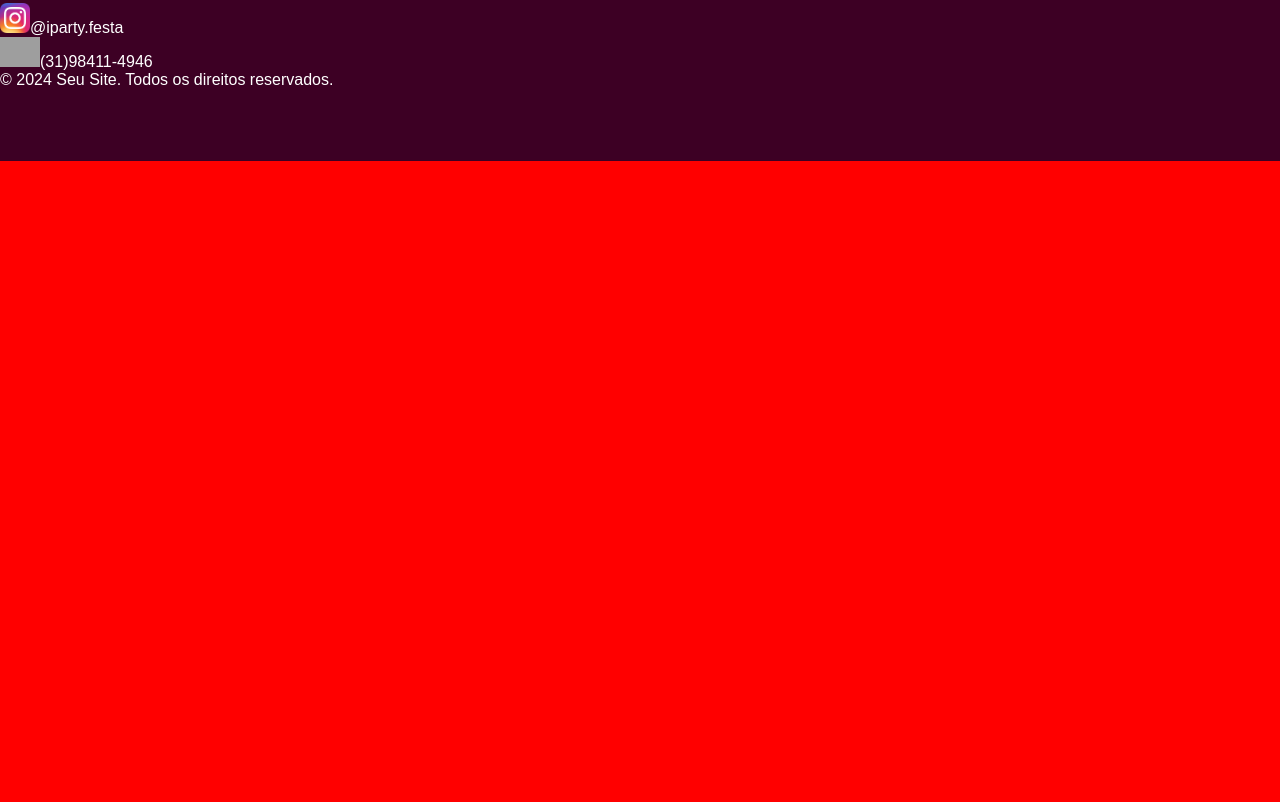
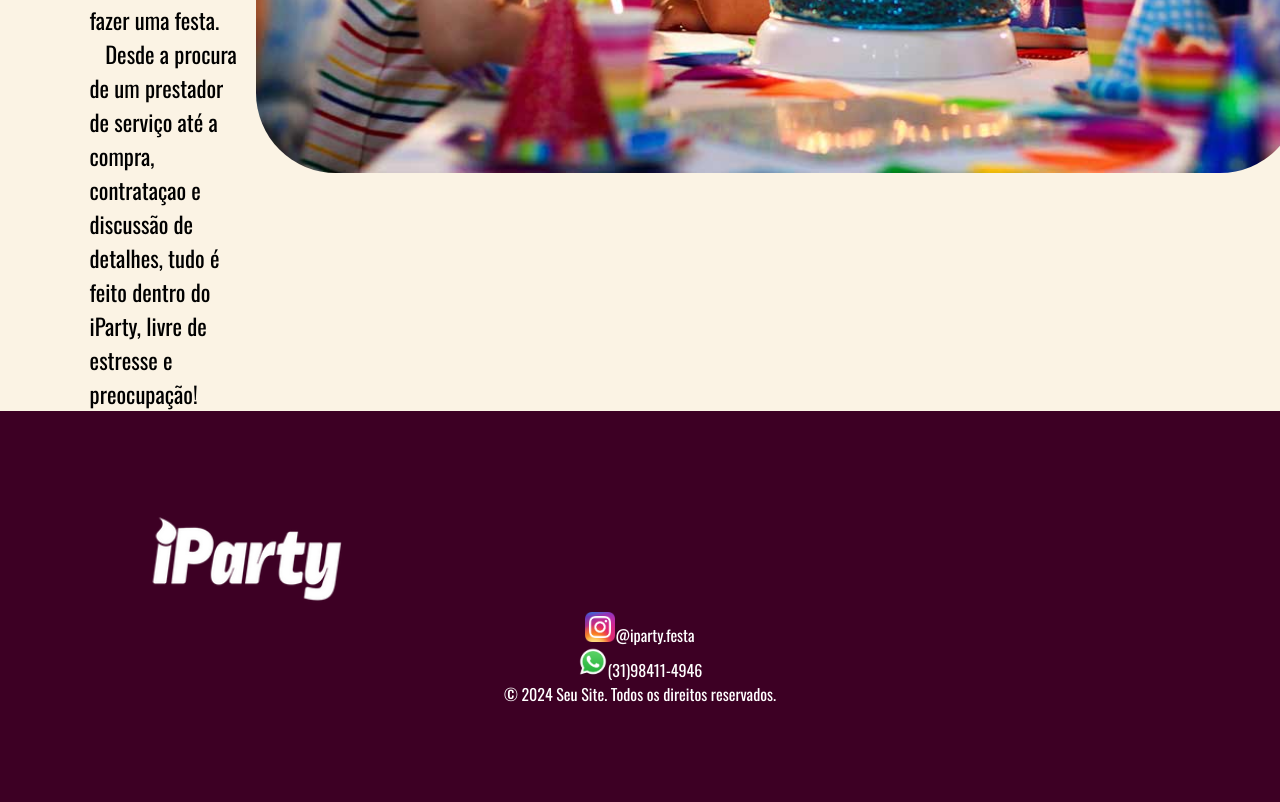
Before and after one commit to OMassinha/iParty, a PHP site: page / in a window 1280 px wide. Shown: the part 1787-2589 px from the top of the page. Before the commit the page ends 1948 px from the top, so only its background shows below. Run offline with PHP 8.4, Linux system fonts and the light colour scheme; grey boxes are pictures that could not be loaded.

Commit message:
Add files via upload

```diff
--- a/index.html
+++ b/index.html
@@ -14,7 +14,7 @@
 <body>
         <div class="corpo">
             <header>
-                <h2 class="logu"><img src="images/LogoBranco-removebg-preview.png" alt="iParty" style="height: 150px;"></h2>
+                <h2 class="logu"><img src="images/ipartylogosemfundo.png" alt="iParty" style="height: 150px;"></h2>
                 <input type="checkbox" id="check">
                 <nav class="navigation">
                     <label for="check" class="checkbtn">
@@ -65,10 +65,10 @@
         <div class="bottom-bar" id = 'contatos'>
 
             <br><br><br><br>
-            <img src="images/czM6Ly9tZWRpYS1wcml2YXRlLmNhbnZhLmNvbS81MlBYYy9NQUY3OXk1MlBYYy8xL3AucG5n.webp" alt="iparty" style="height: 100px; padding-left: 140px;">
+            <img src="images/Ipartybranco.webp" alt="iparty" style="height: 100px; padding-left: 140px;">
             <div class="contatos">
                 <p><img src="images/Instagram_icon.png" alt="insta" style="height: 30px;">@iparty.festa</p>
-                <p><img src="images/WhatsApp_icon.png.webp" alt="wpp" style="height: 30px;">(31)98411-4946</p>
+                <p><img src="images/iconewhatsapp.webp" alt="wpp" style="height: 30px;">(31)98411-4946</p>
                 <p>&copy; 2024 Seu Site. Todos os direitos reservados.</p>
             </div>
 
--- a/style.css
+++ b/style.css
@@ -2,11 +2,11 @@
     margin: 0;
     padding: 0;
     box-sizing: border-box;
-    font-family: sans-serif;
-    overflow-x: hidden;
+    font-family: Oswald;
 }
 body{
     background-color: #FBF3E4;
+    overflow-x: hidden;
 }
 .corpo{
     background-color: #FBF3E4;
@@ -14,8 +14,7 @@ body{
     justify-content: center;
     align-items: center;
     min-height: 100vh;
-    background: url('images/amigos2.jpg') no-repeat;
-    background-color: #3D0024;
+    background: url('images/Fundoamigos.png') no-repeat;
     background-size: cover;
     background-position: center;
 }
@@ -40,7 +39,7 @@ header{
 .navigation a{
     position:relative;
     font-size: 30px;
-    color: #3D0024;
+    color: #FBF3E4;
     font-weight: 700;
     margin-left: 80px;
 
@@ -62,16 +61,17 @@ header{
 }
 
 .tituloum{
+    color: #FBF3E4;
     padding-left: 8%;
     padding-right: 30%;
-    font-size: 60px;
+    font-size: 80px;
 }
 
 .butao{
     font-size: 50px;
     font-weight: 900;
     color: white;
-    background-color: #3D0024;
+    background-color: #b91746;
     border: none;
     text-align: center;
     text-decoration: none;
@@ -84,6 +84,7 @@ header{
     background-color: #72164c;
 }
 .linhafoda{
+    color: #FBF3E4;
     font-weight: 600;
     position: absolute;
     bottom: 20px;
@@ -94,16 +95,32 @@ header{
     justify-content: space-between;
 }
 .texto1{
-    display: inline-block;
-    background-color: red;
+    display: flex;
+    align-items: center;
     justify-content: center;
+    flex-direction: column;
 }
+.texto1 p{
+    font-size: 0.6cm;
+    padding-left: 35%;
+    padding-right: 5%;
+}
+
 .imagemfesta{
-    background-color: brown;
+    display: flex;
+    align-items:center;
+    justify-content: left;
 }
 .bottom-bar{
     color: white;
     background-color: #3D0024;
+
+}
+.contatos{
+    display: flex;
+    align-items: center;
+    justify-content: center;
+    flex-direction: column;
 }
 .checkbtn{
     font-size: 30px;
```
Also changed, not shown: registrar.html (+10 -3 lines).
